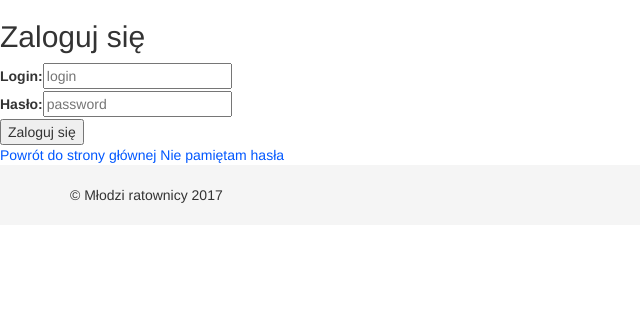
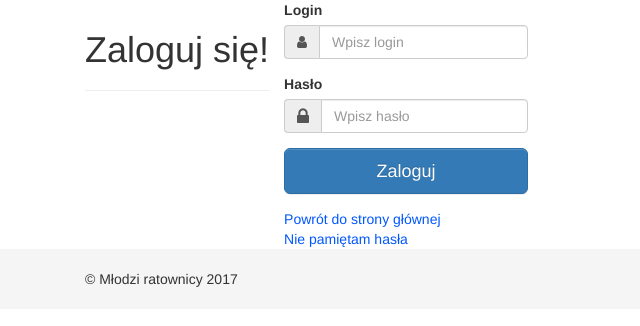
Before and after one commit to tojatos/DesignThinking, a CodeIgniter app: page /DesignThinking/Login in a window 1280 px wide. Shown: the top 326 px of the page, without its empty margins (0-640 px from the left). Run offline with CodeIgniter, Linux system fonts and the light colour scheme; some libraries are stand-ins or nearby versions.

Commit message:
logowanie

```diff
--- a/application/views/Login/login.php
+++ b/application/views/Login/login.php
@@ -1,13 +1,89 @@
-<?php defined('BASEPATH') or exit('No direct script access allowed'); ?>
+<?php defined('BASEPATH') OR exit('No direct script access allowed'); ?>
 <?php if (!$this->session->isLogged): ?>
-<form class="login_form" method="post">
-  <h2 class="center">Zaloguj się</h2>
-  <div class="input"><label>Login:</label><input type="text" name="login" value="" placeholder="login"></div>
-  <div class="input"><label>Hasło:</label><input type="password" name="password" value="" placeholder="password"></div>
-  <div class="input"><input type="submit" value="Zaloguj się"></div>
-</form>
-<a href="<?= base_url() ?>" class="center">Powrót do strony głównej</a>
-<a href="<?= site_url('ForgottenPassword') ?>" class="center">Nie pamiętam hasła</a>
+<script type="text/javascript">
+        window.alert = function(){};
+        var defaultCSS = document.getElementById('bootstrap-css');
+        function changeCSS(css){
+            if(css) $('head > link').filter(':first').replaceWith('<link rel="stylesheet" href="'+ css +'" type="text/css" />');
+            else $('head > link').filter(':first').replaceWith(defaultCSS);
+        }
+        $( document ).ready(function() {
+          var iframe_height = parseInt($('html').height());
+          window.parent.postMessage( iframe_height, 'http://bootsnipp.com');
+        });
+    </script>
+</head>
+<body>
+	<!DOCTYPE html>
+<html lang="en">
+    <head>
+		<meta name="viewport" content="width=device-width, initial-scale=1">
+		<link rel="stylesheet" type="text/css" href="assets/css/bootstrap.css">
+
+		<!-- Website CSS style -->
+		<link rel="stylesheet" type="text/css" href="assets/css/main.css">
+
+		<!-- Website Font style -->
+	    <link rel="stylesheet" href="https://maxcdn.bootstrapcdn.com/font-awesome/4.6.1/css/font-awesome.min.css">
+
+		<!-- Google Fonts -->
+		<link href='https://fonts.googleapis.com/css?family=Passion+One' rel='stylesheet' type='text/css'>
+		<link href='https://fonts.googleapis.com/css?family=Oxygen' rel='stylesheet' type='text/css'>
+	</head>
+	<body>
+		<div class="container">
+			<div class="row main">
+				<div class="panel-heading">
+	               <div class="panel-title text-center">
+	               		<h1 class="title">Zaloguj się!</h1>
+	               		<hr />
+	               	</div>
+	            </div>
+				<div class="main-login main-center">
+          <form class="login_form" method="post">
+						<div class="form-group">
+              <label for="login" class="cols-sm-2 control-label">Login</label>
+							<div class="cols-sm-10">
+								<div class="input-group">
+									<span class="input-group-addon"><i class="fa fa-user fa" aria-hidden="true"></i></span>
+									<input type="text" class="form-control" name="login" id="login"  placeholder="Wpisz login"/>
+								</div>
+							</div>
+						</div>
+
+						<div class="form-group">
+							<label for="password" class="cols-sm-2 control-label">Hasło</label>
+							<div class="cols-sm-10">
+								<div class="input-group">
+									<span class="input-group-addon"><i class="fa fa-lock fa-lg" aria-hidden="true"></i></span>
+									<input type="password" class="form-control" name="password" id="password"  placeholder="Wpisz hasło"/>
+								</div>
+							</div>
+						</div>
+
+						<div class="form-group ">
+							<div><input class="btn btn-primary btn-lg btn-block login-button" type="submit" value="Zaloguj"></div>
+						</div>
+            </form>
+						<div class="login-register">
+				            <a href="<?= base_url() ?>" class="center">Powrót do strony głównej</a>
+				         </div>
+					<div class="login-register">
+				            <a href="<?= site_url('ForgottenPassword') ?>" class="center">Nie pamiętam hasła</a>
+				   </div>
+				</div>
+			</div>
+		</div>
+
+
+		<script type="text/javascript" src="assets/js/bootstrap.js"></script>
+	</body>
+</html>
+	<script type="text/javascript">
+
+	</script>
+</body>
+</html>
 <?php
   else:
     header('Location: '.base_url());
```
Also changed, not shown: application/config/database.php (deleted, +0 -96 lines).
